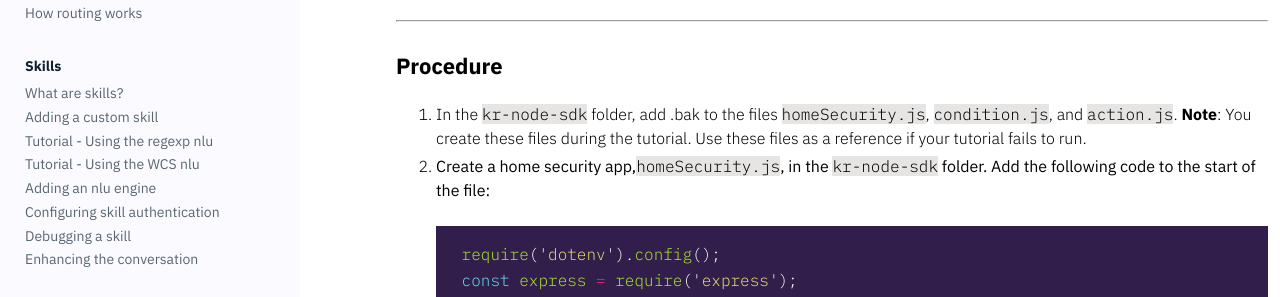
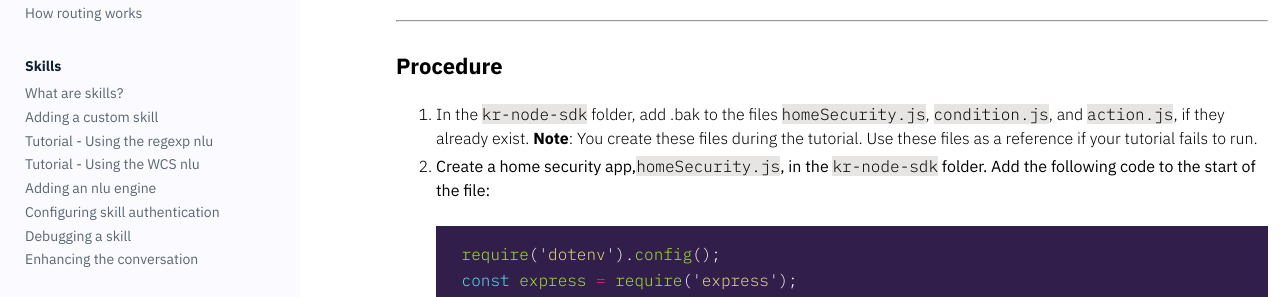
Before and after one commit to Watson-Personal-Assistant/developer, a Jekyll site: the page built from _content/knowledge/create-objects.md, in a window 1280 px wide. Shown: the part 498-795 px from the top of the page. Built offline with Jekyll 4.4.1, drawn with Linux system fonts in a browser that asks for light colours; some web fonts are replaced.

Commit message:
files exist

````diff
--- a/_content/knowledge/create-objects.md
+++ b/_content/knowledge/create-objects.md
@@ -18,7 +18,7 @@ Create a world model for John and his home.  Create an agent that subscribes to
 ---
 ### Procedure
 
-1. In the `kr-node-sdk` folder, add .bak to the files `homeSecurity.js`, `condition.js`, and `action.js`.  **Note**: You create these files during the tutorial.  Use these files as a reference if your tutorial fails to run.
+1. In the `kr-node-sdk` folder, add .bak to the files `homeSecurity.js`, `condition.js`, and `action.js`, if they already exist.  **Note**: You create these files during the tutorial.  Use these files as a reference if your tutorial fails to run.
 2. Create a home security app,`homeSecurity.js`, in the `kr-node-sdk` folder.  Add the following code to the start of the file:
 
     ```javascript
````
